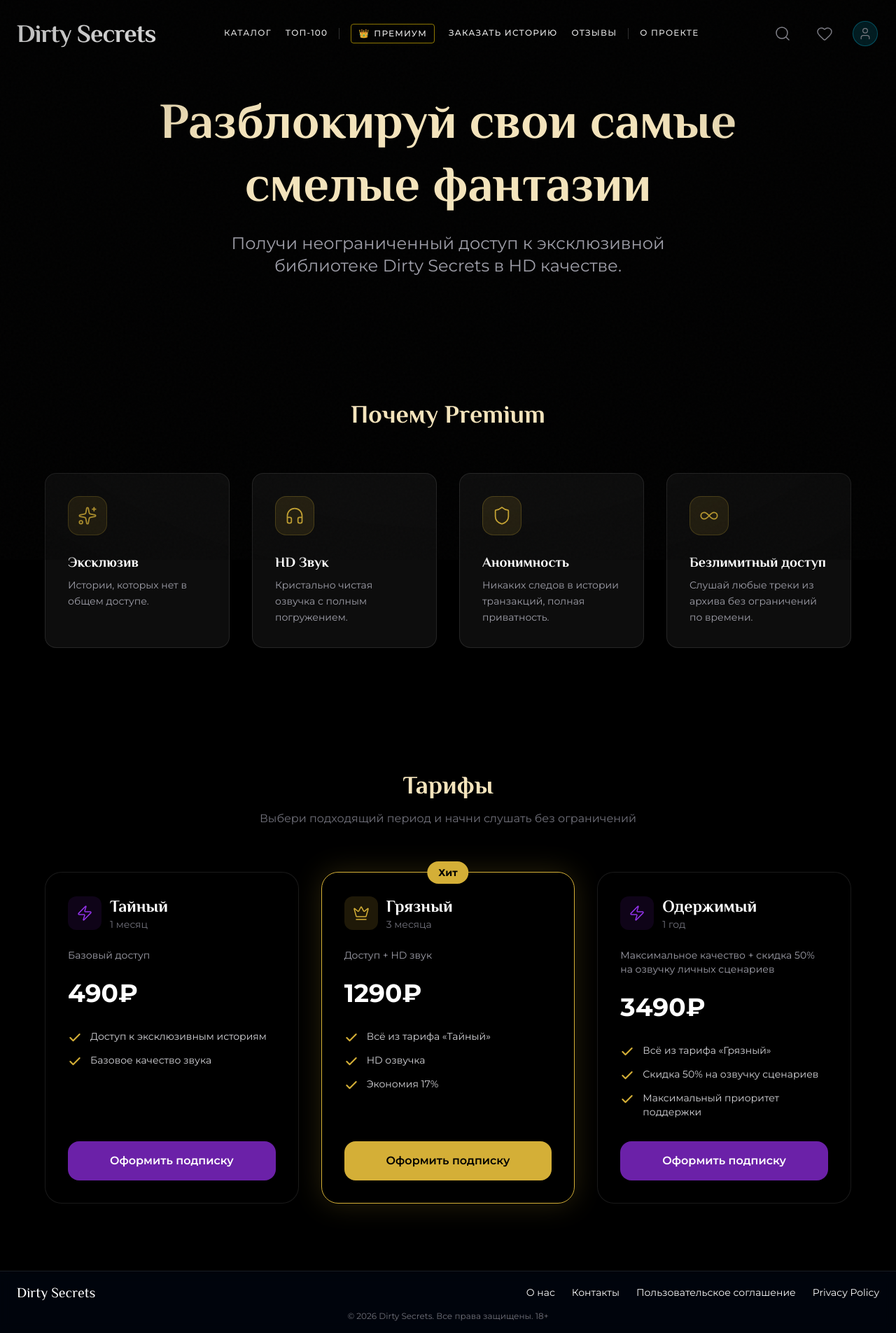
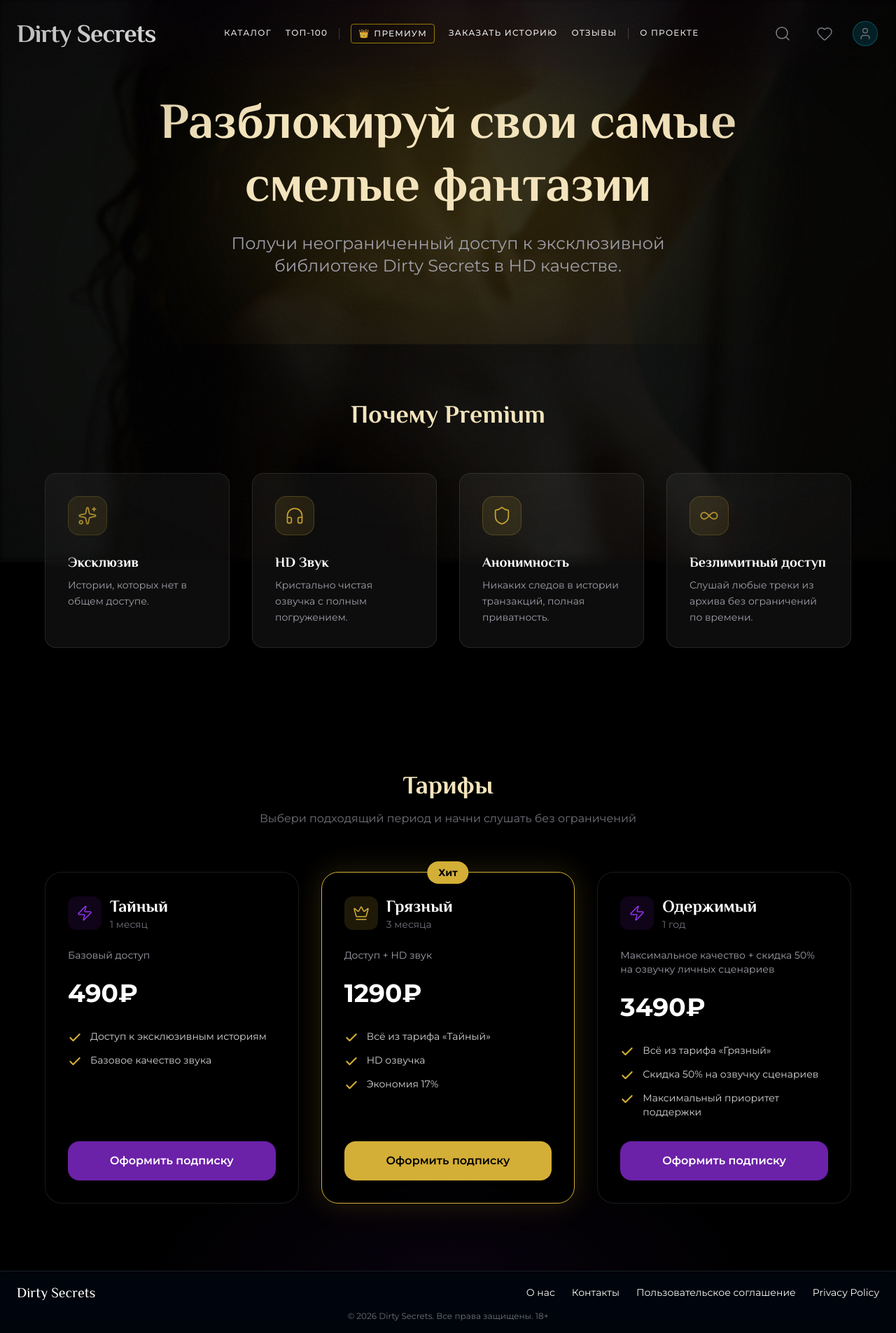
Before and after one commit to ruiskhakov2017-sys/audio-platform, a Next.js app in the folder site/frontend/: page /premium in a window 1280 px wide. Shown: the whole page at 70% size. Built offline with nearby package versions, Linux system fonts and the light colour scheme; no server answers.

Commit message:
refactor(browse): fix filters; revert(premium): restore visual style

```diff
--- a/site/frontend/app/browse/page.tsx
+++ b/site/frontend/app/browse/page.tsx
@@ -18,7 +18,7 @@ import type { Story } from '@/types/story';
 const SORT_OPTIONS = [
   { key: 'popular', label: 'Популярное', icon: '🔥' },
   { key: 'new', label: 'Новинки', icon: '✨' },
-  { key: 'editor', label: 'Выбор редакции', icon: '💎' },
+  { key: 'editor', label: 'Рекомендации', icon: '💎' },
   { key: 'trending', label: 'В тренде', icon: '📈' },
   { key: 'premium', label: 'Премиум', icon: '👑' },
   { key: 'free', label: 'Бесплатно', icon: '🎁' },
@@ -331,12 +331,14 @@ export default function BrowsePage() {
                   type="button"
                   onClick={() => setViewMode('genres')}
                   className={`relative inline-flex items-center justify-center gap-2 pb-4 text-sm font-medium transition-all ${viewMode === 'genres' || (viewMode === 'list' && (activeGenre !== ALL_GENRES || selectedTag !== null))
-                    ? 'text-[#FFD700] after:absolute after:bottom-0 after:left-0 after:right-0 after:h-0.5 after:bg-[#FFD700] after:shadow-[0_0_8px_rgba(255,215,0,0.5)]'
+                    ? 'text-[#FFD700]'
                     : 'text-zinc-400 hover:text-zinc-200'
                     }`}
                 >
                   <span aria-hidden>📚</span>
-                  Жанры
+                  <span className={viewMode === 'genres' || (viewMode === 'list' && (activeGenre !== ALL_GENRES || selectedTag !== null)) ? 'relative after:absolute after:-bottom-4 after:left-0 after:right-0 after:h-0.5 after:bg-[#FFD700] after:shadow-[0_0_8px_rgba(255,215,0,0.5)]' : ''}>
+                    Жанры
+                  </span>
                 </button>
                 {SORT_OPTIONS.map((opt) => {
                   const isSidebarFilterActive = activeGenre !== ALL_GENRES || selectedTag !== null;
@@ -358,14 +360,16 @@ export default function BrowsePage() {
                         setActiveSort(opt.key);
                       }}
                       className={`relative inline-flex items-center justify-center gap-2 pb-4 text-sm font-medium transition-all ${isActive
-                        ? 'text-[#FFD700] after:absolute after:bottom-0 after:left-0 after:right-0 after:h-0.5 after:bg-[#FFD700] after:shadow-[0_0_8px_rgba(255,215,0,0.5)]'
+                        ? 'text-[#FFD700]'
                         : isPremium
                           ? 'text-[#FFD700]/70 hover:text-[#FFD700]'
                           : 'text-zinc-400 hover:text-zinc-200'
                         }`}
                     >
                       <span aria-hidden>{opt.icon}</span>
-                      {opt.label}
+                      <span className={isActive ? 'relative after:absolute after:-bottom-4 after:left-0 after:right-0 after:h-0.5 after:bg-[#FFD700] after:shadow-[0_0_8px_rgba(255,215,0,0.5)]' : ''}>
+                        {opt.label}
+                      </span>
                     </button>
                   );
                 })}
--- a/site/frontend/app/premium/page.tsx
+++ b/site/frontend/app/premium/page.tsx
@@ -80,11 +80,32 @@ function handleSubscribe(planId: string) {
 
 export default function PremiumPage() {
   return (
-    <div className="min-h-screen bg-[#000000] text-white">
+    <div className="min-h-screen bg-[#000000] text-white relative overflow-hidden">
       <Header />
 
+      {/* Background Image (Hero style) */}
+      <div className="fixed inset-0 z-0 pointer-events-none">
+        <div
+          className="absolute inset-0 bg-cover bg-center bg-no-repeat opacity-[0.15] blur-[3px]"
+          style={{ backgroundImage: 'url(/hero-bg.png)' }}
+          aria-hidden="true"
+        />
+        <div className="absolute inset-0 bg-black/40" aria-hidden="true" />
+      </div>
+
+      <div className="relative z-10">
         {/* Hero */}
         <section className="relative pt-32 pb-24 px-6 overflow-hidden">
+          <div
+            className="absolute inset-0 z-0 opacity-30"
+            style={{
+              background: `radial-gradient(ellipse 80% 50% at 50% 0%, ${PURPLE}40, transparent 70%)`,
+            }}
+          />
+          <div
+            className="absolute top-20 left-1/2 -translate-x-1/2 w-[600px] h-[400px] rounded-full blur-[120px] z-0 opacity-20"
+            style={{ backgroundColor: GOLD }}
+          />
           <div className="relative z-10 max-w-4xl mx-auto text-center">
             <motion.h1
               className="font-heading text-4xl md:text-6xl lg:text-7xl font-bold mb-6 leading-tight"
@@ -144,6 +165,12 @@ export default function PremiumPage() {
 
         {/* Pricing cards */}
         <section className="relative py-24 px-6">
+          <div
+            className="absolute inset-0 z-0 opacity-20"
+            style={{
+              background: `radial-gradient(ellipse 60% 40% at 50% 100%, ${PURPLE}60, transparent 60%)`,
+            }}
+          />
           <div className="relative z-10 max-w-6xl mx-auto">
             <motion.h2
               className="font-heading text-3xl md:text-4xl font-bold text-center mb-4"
@@ -223,5 +250,6 @@ export default function PremiumPage() {
           </div>
         </section>
       </div>
+    </div>
   );
 }
```
Lines whose indentation alone changed are shown as unchanged.
